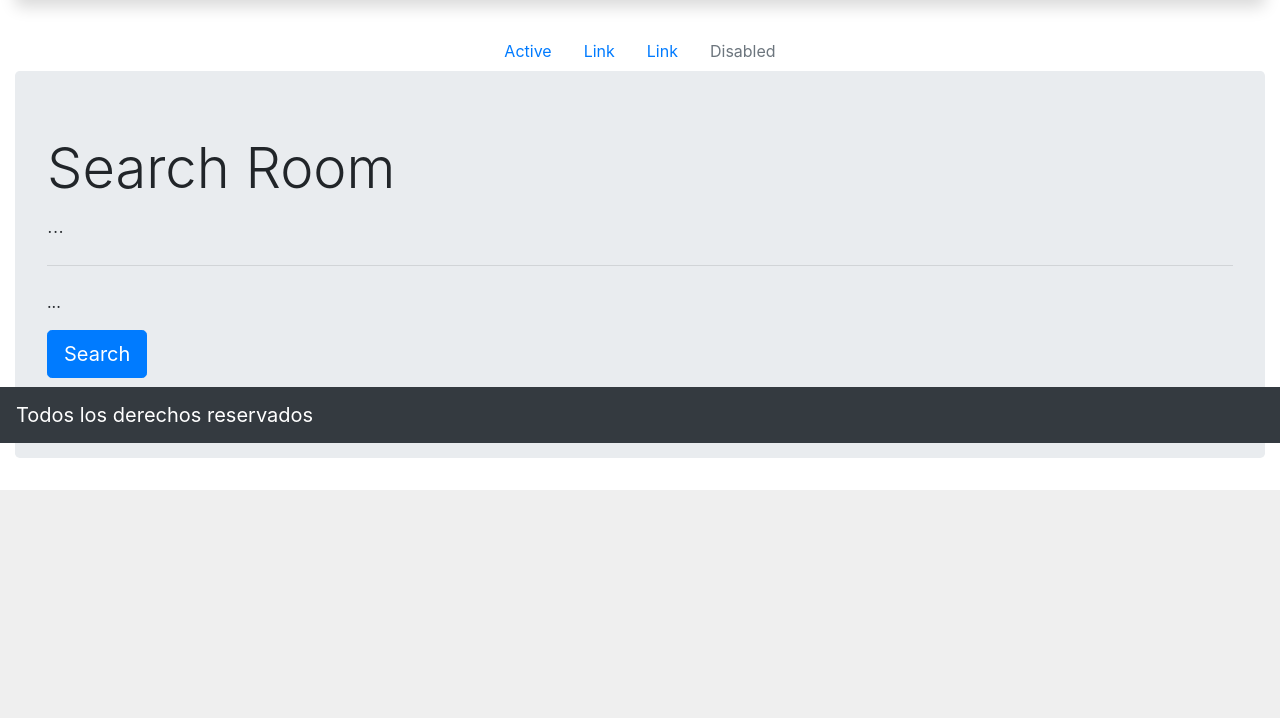
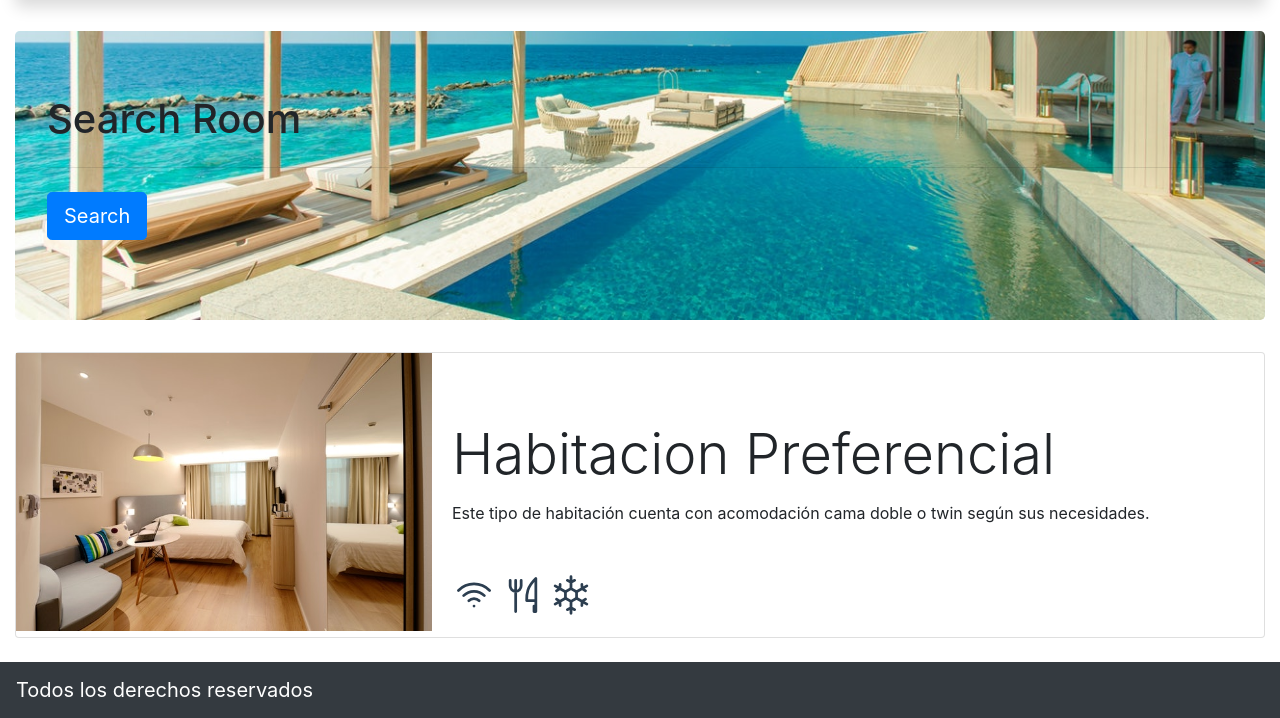
Before and after one commit to mathbrahian/grupo1, a Flask app: page / in a window 1280 px wide. Shown: the part 357-1075 px from the top of the page. Before the commit the page ends 847 px from the top, so only its background shows below. Run offline with Flask 2, Linux system fonts and the light colour scheme.

Commit message:
cambio en imagenes

```diff
--- a/templates/inicio.html
+++ b/templates/inicio.html
@@ -1,5 +1,6 @@
 <!DOCTYPE html>
 <html lang="en">
+
 <head>
     <meta charset="UTF-8">
     <meta http-equiv="X-UA-Compatible" content="IE=edge">
@@ -11,10 +12,28 @@
             background-position: center center;
             background-repeat: no-repeat;
             background-size: cover;
-  background-image: url(http://www.wakutravel.com/archivos/imagenes/hoteles/hotel-atlantis-the-palm-1.jpg)  !important;
+            /*background-image: url(http://www.wakutravel.com/archivos/imagenes/hoteles/hotel-atlantis-the-palm-1.jpg) !important;*/
+        }
+
+        .imagen-search {
+            background-image: url(../static/pexels-asad-photo-maldives-1268871.jpg);
+            background-repeat: no-repeat;
+            background-size: cover;
+        }
+
+        img-car {
+            width: auto;
+            height: 270px;
+        }
+
+        p-icon {
+            display: flex;
+            justify-content: space-evenly;
+            align-items: center;
         }
     </style>
 </head>
+
 <body>
     <nav class="navbar navbar-expand-lg  navbar-dark bg-dark mb-4">
         <button class="navbar-toggler" type="button" data-toggle="collapse" data-target="#navbarSupportedContent" aria-controls="navbarSupportedContent" aria-expanded="false" aria-label="Toggle navigation">
@@ -97,7 +116,7 @@
 
 
     <div class="container-fluid ">
-    <div class="jumbotron text-white jumbotron-image shadow" style="background-image: url(https://images.unsplash.com/photo-1552152974-19b9caf99137?fit=crop&w=1350&q=80);">
+        <div class="jumbotron text-white jumbotron-image shadow" style="background-image: url(../static/banner.jpg);">
             <h2 class="mb-4">
                 Hotel Burj Al Arab
             </h2>
@@ -110,28 +129,11 @@
 
 
 
-  <ul class="nav justify-content-center">
-    <li class="nav-item">
-      <a class="nav-link active" href="#">Active</a>
-    </li>
-    <li class="nav-item">
-      <a class="nav-link" href="#">Link</a>
-    </li>
-    <li class="nav-item">
-      <a class="nav-link" href="#">Link</a>
-    </li>
-    <li class="nav-item">
-      <a class="nav-link disabled" href="#">Disabled</a>
-    </li>
-  </ul>
-
-  <div class="container-fluid">
+    <div class="container-fluid ">
         {% block content %}
-    <div class="jumbotron">
-      <h1 class="display-4">Search Room</h1>
-      <p class="lead">...</p>
+        <div class="jumbotron imagen-search">
+            <h1 class="display-6">Search Room</h1>
             <hr class="my-4">
-      <p>...</p>
             <p class="lead">
                 <a class="btn btn-primary btn-lg" href="#" role="button">Search</a>
             </p>
@@ -139,8 +141,50 @@
         {% endblock %}
     </div>
 
+    <div class="container-fluid">
 
-  <nav class="navbar fixed-bottom  navbar-dark bg-dark">
+        <div class="card mb-4" style="width: 100%;">
+            <div class="row no-gutters">
+                <div class="col-md-4">
+                    <img class="img-card img-fluid" src="../static/hotel1.jpg" alt="...">
+                </div>
+                <div class="col-md-8">
+                    <div class="card-body mt-5">
+                        <h5 class="card-title display-4">Habitacion Preferencial</h5>
+                        <p class="card-text">Este tipo de habitación cuenta con acomodación cama doble o twin según sus necesidades.</p>
+                        <div class=" p-icon mt-5">
+                            <svg xmlns="http://www.w3.org/2000/svg" class="icon icon-tabler icon-tabler-wifi" width="44" height="44" viewBox="0 0 24 24" stroke-width="1.5" stroke="#2c3e50" fill="none" stroke-linecap="round" stroke-linejoin="round">
+                                <path stroke="none" d="M0 0h24v24H0z" fill="none"/>
+                                <line x1="12" y1="18" x2="12.01" y2="18" />
+                                <path d="M9.172 15.172a4 4 0 0 1 5.656 0" />
+                                <path d="M6.343 12.343a8 8 0 0 1 11.314 0" />
+                                <path d="M3.515 9.515c4.686 -4.687 12.284 -4.687 17 0" />
+                            </svg>
+
+                            <svg xmlns="http://www.w3.org/2000/svg" class="icon icon-tabler icon-tabler-tools-kitchen-2" width="44" height="44" viewBox="0 0 24 24" stroke-width="1.5" stroke="#2c3e50" fill="none" stroke-linecap="round" stroke-linejoin="round">
+                                <path stroke="none" d="M0 0h24v24H0z" fill="none"/>
+                                <path d="M19 3v12h-5c-.023 -3.681 .184 -7.406 5 -12zm0 12v6h-1v-3m-10 -14v17m-3 -17v3a3 3 0 1 0 6 0v-3" />
+                            </svg>
+
+                            <svg xmlns="http://www.w3.org/2000/svg" class="icon icon-tabler icon-tabler-snowflake" width="44" height="44" viewBox="0 0 24 24" stroke-width="1.5" stroke="#2c3e50" fill="none" stroke-linecap="round" stroke-linejoin="round">
+                                <path stroke="none" d="M0 0h24v24H0z" fill="none"/>
+                                <path d="M10 4l2 1l2 -1m-2 -2v6.5l3 1.72" />
+                                <path d="M10 4l2 1l2 -1m-2 -2v6.5l3 1.72" transform="rotate(60 12 12)" />
+                                <path d="M10 4l2 1l2 -1m-2 -2v6.5l3 1.72" transform="rotate(120 12 12)" />
+                                <path d="M10 4l2 1l2 -1m-2 -2v6.5l3 1.72" transform="rotate(180 12 12)" />
+                                <path d="M10 4l2 1l2 -1m-2 -2v6.5l3 1.72" transform="rotate(240 12 12)" />
+                                <path d="M10 4l2 1l2 -1m-2 -2v6.5l3 1.72" transform="rotate(300 12 12)" />
+                            </svg>
+                        </div>
+
+                    </div>
+                </div>
+            </div>
+        </div>
+    </div>
+
+
+    <nav class="navbar navbar-dark bg-dark">
         <a class="navbar-brand" href="#">Todos los derechos reservados</a>
     </nav>
 
@@ -148,4 +192,5 @@
 </body>
 <script src="https://code.jquery.com/jquery-3.5.1.slim.min.js" integrity="sha384-DfXdz2htPH0lsSSs5nCTpuj/zy4C+OGpamoFVy38MVBnE+IbbVYUew+OrCXaRkfj" crossorigin="anonymous"></script>
 <script src="https://cdn.jsdelivr.net/npm/bootstrap@4.5.3/dist/js/bootstrap.bundle.min.js" integrity="sha384-ho+j7jyWK8fNQe+A12Hb8AhRq26LrZ/JpcUGGOn+Y7RsweNrtN/tE3MoK7ZeZDyx" crossorigin="anonymous"></script>
+
 </html>
```
Lines whose indentation alone changed are shown as unchanged.
